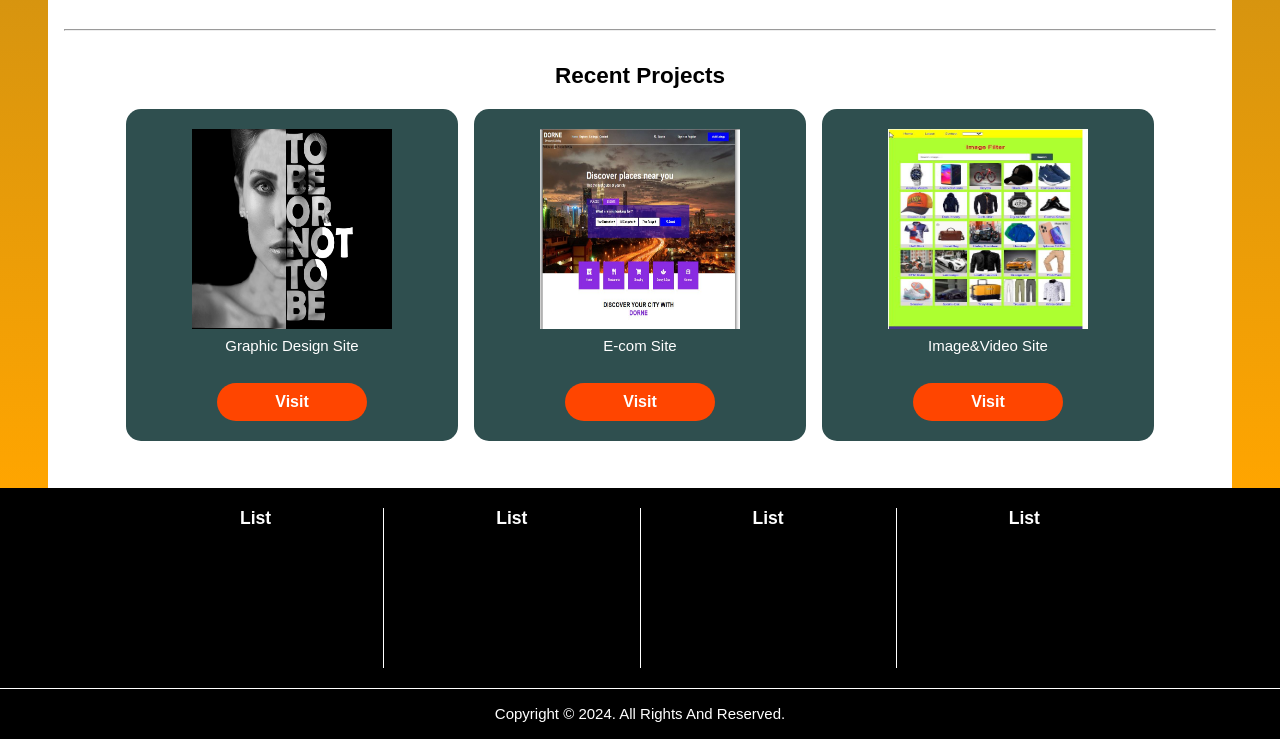
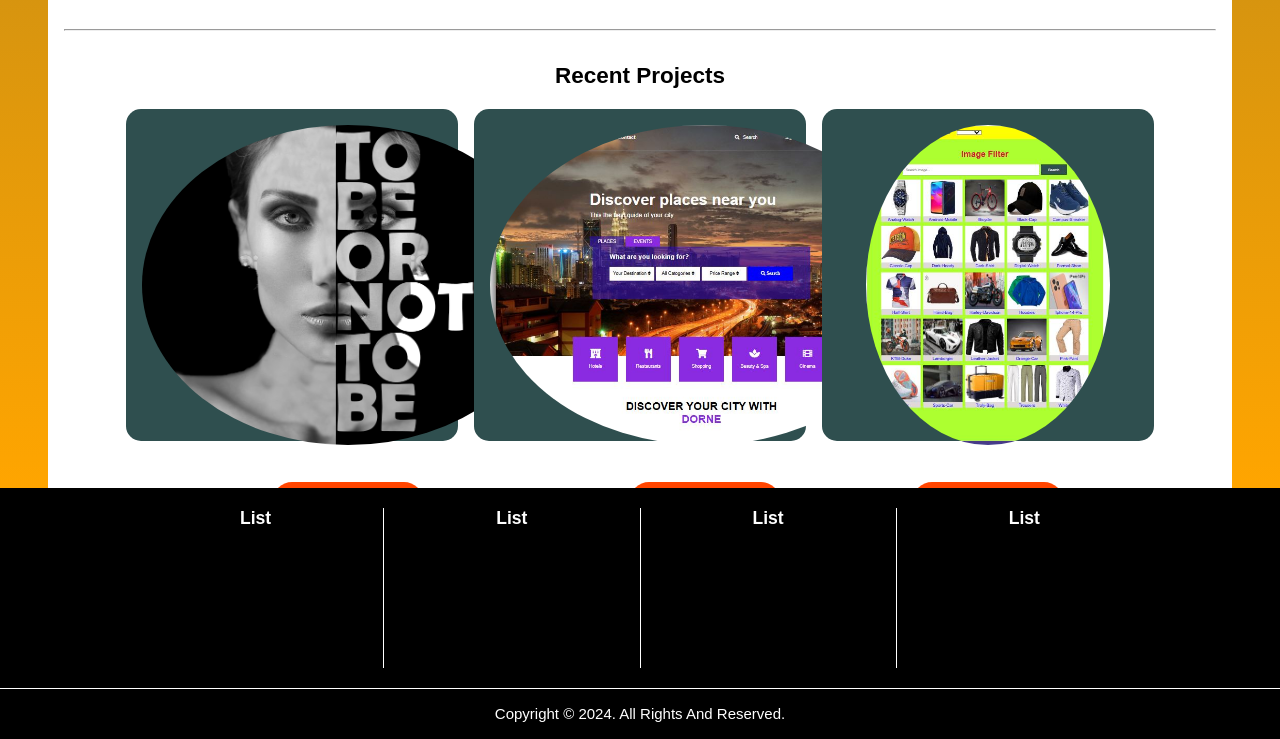
Before and after one commit to Mike0278/portfolio, a plain HTML site: page index.html in a window 1280 px wide. Shown: the part 2059-2798 px from the top of the page. Drawn offline with Linux system fonts and the light colour scheme.

Commit message:
Update index.html

```diff
--- a/index.html
+++ b/index.html
@@ -188,17 +188,17 @@
                 <h2>Recent Projects</h2>
                 <ul>
                     <li>
-                    <img src="/image/clpp-msk-txt.jpg" alt="" width="200px" height="200px">
+                    <img src="/image/clpp-msk-txt.jpg" class="image"
                     <caption>Graphic Design Site</caption>
                         <button><a href="#">Visit</a></button>
                     </li>
                     <li>
-                        <img src="/image/travels.jpg" alt="" width="200px" height="200px">
+                        <img src="/image/travels.jpg" class="image">
                         <caption>E-com Site</caption>
                         <button><a href="#">Visit</a></button>
                     </li>
                     <li>
-                        <img src="/image/image-gallery.jpg" alt="" width="200px" height="200px">
+                        <img src="/image/image-gallery.jpg" class="image">
                         <caption>Image&Video Site</caption>
                         <button><a href="#">Visit</a></button>
                     </li>
```
